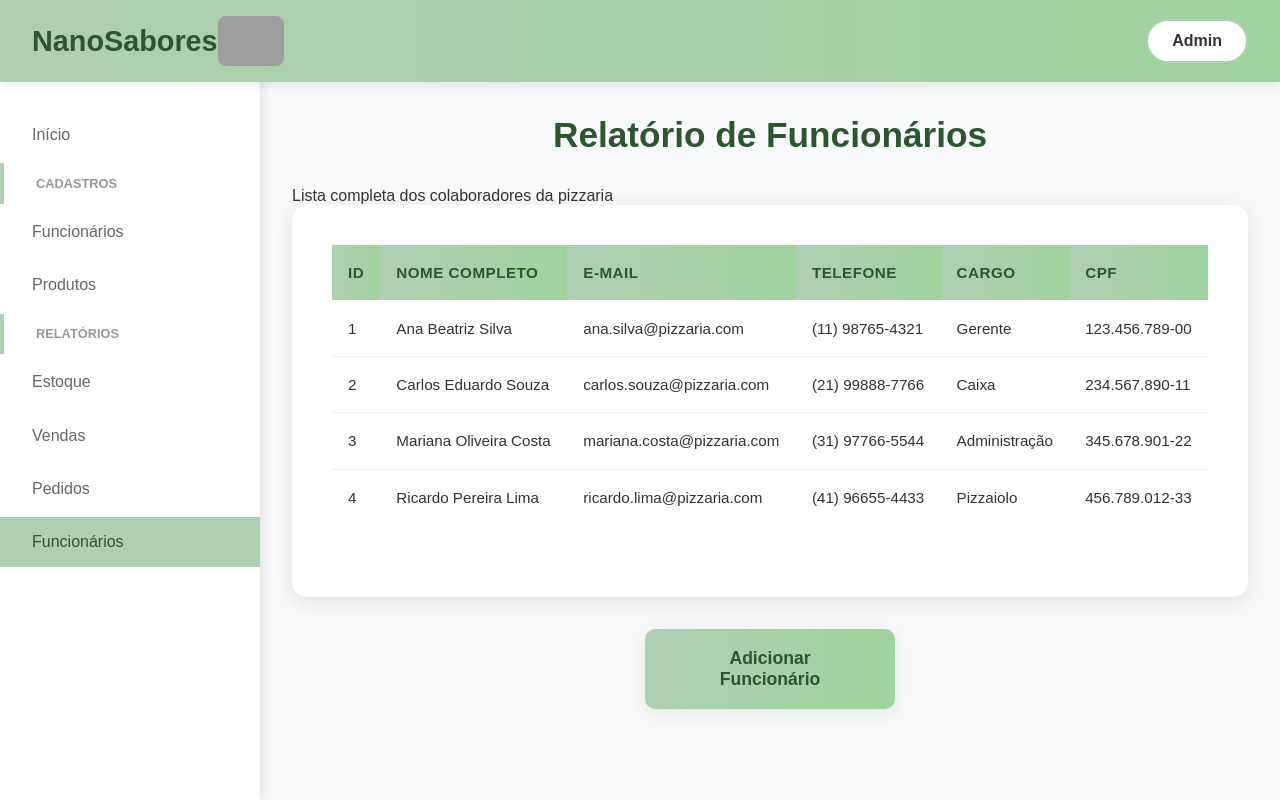
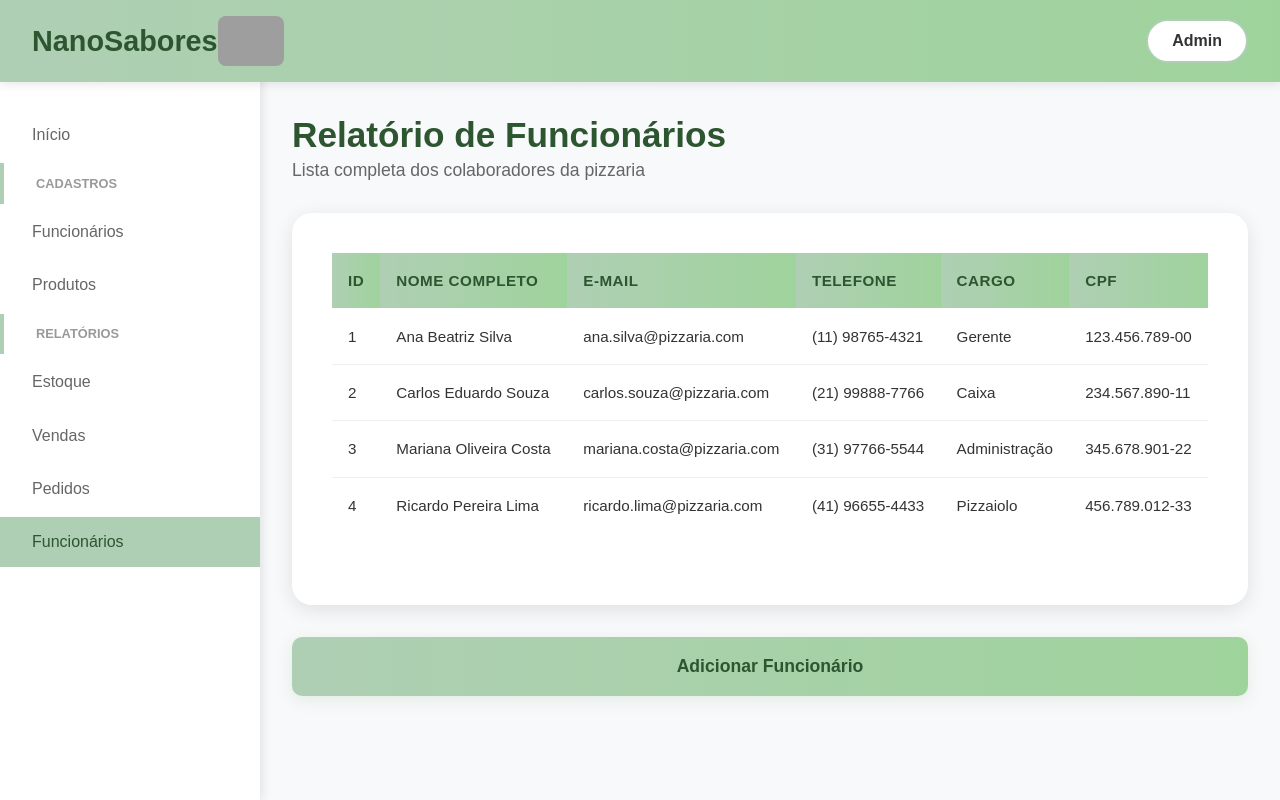
Before and after one commit to BarbMari/Engenharia-de-Software-II, a PHP site: page /rel_funcionario.html in a window 1280 px wide. Run offline with PHP 8.4, Linux system fonts and the light colour scheme; grey boxes are pictures that could not be loaded.

Commit message:
commit finalização do html e css do relatório de funcionários

```diff
--- a/Administrador/css/relFuncionario.css
+++ b/Administrador/css/relFuncionario.css
@@ -109,15 +109,20 @@ main {
 h2 {
   color: #2c5530;
   font-size: 2.2rem;
+  margin-bottom: 5px;
+}
+
+.subtitulo {
+  color: #666;
+  font-size: 1.1rem;
   margin-bottom: 2rem;
-  text-align: center;
 }
 
 /* TABELA */
 .tabela-container {
   background: white;
   padding: 2.5rem;
-  border-radius: 15px;
+  border-radius: 20px;
   box-shadow: 0 5px 20px rgba(0, 0, 0, 0.1);
   margin-bottom: 2rem;
 }
@@ -171,7 +176,7 @@ tr:last-child td {
   box-shadow: 0 4px 15px rgba(175, 207, 180, 0.3);
   margin: 0 auto;
   display: block;
-  max-width: 250px;
+  width: 100%;
 }
 
 .button-cadFunc a {
```
